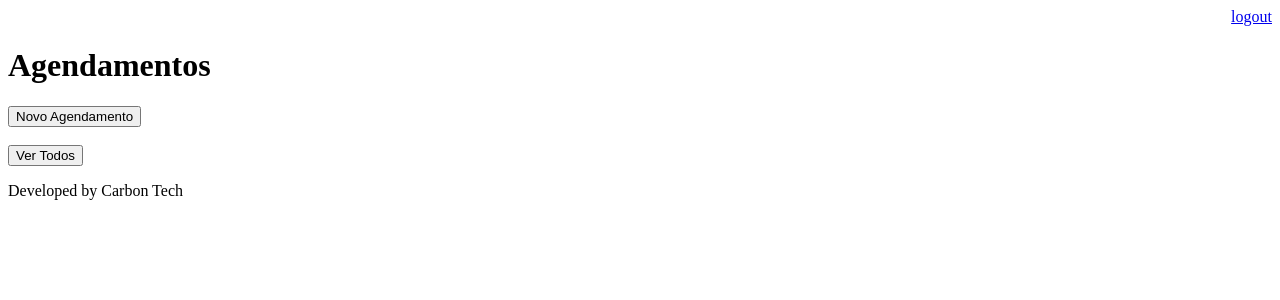
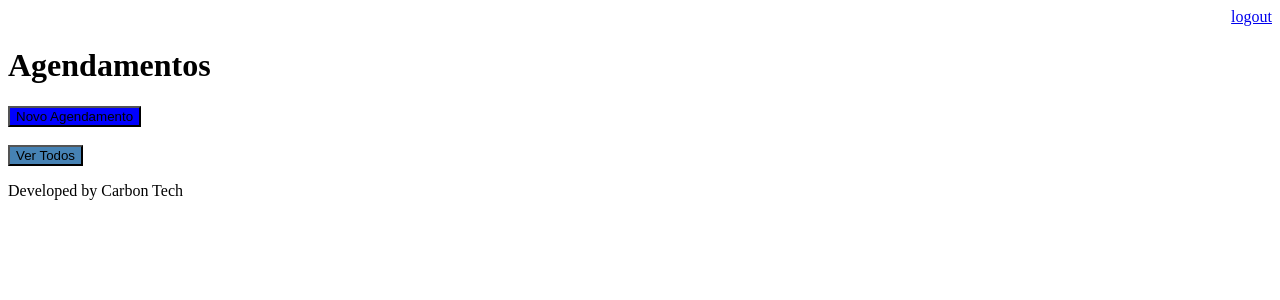
Before and after one commit to LucianoCarbonera/agenda-tep, a Django app: page / in a window 1280 px wide. Shown: the top 300 px of the page. Run offline with Django 4.2, Linux system fonts and the light colour scheme; the visitor is signed in with stand-in values (Sample User, id 1); data that the repository does not hold is empty.

Commit message:
Update agenda.html

```diff
--- a/templates/agenda.html
+++ b/templates/agenda.html
@@ -2,7 +2,7 @@
 
 {% block content %}
         <a href="{% url 'eventos' %}">
-        <button type="button">Novo Agendamento</button>
+        <button style="background-color:blue" type="button">Novo Agendamento</button>
         </a>
         <ul style="font-size: 18px">
         {% for evento in eventos %}
@@ -18,6 +18,6 @@
         {% endfor %}
         </ul>
         <a href="{% url 'lista_eventos_todos' %}">
-            <button type="button">Ver Todos</button>
+            <button style="background-color:steelblue" type="button">Ver Todos</button>
         </a>
 {% endblock %}
```
